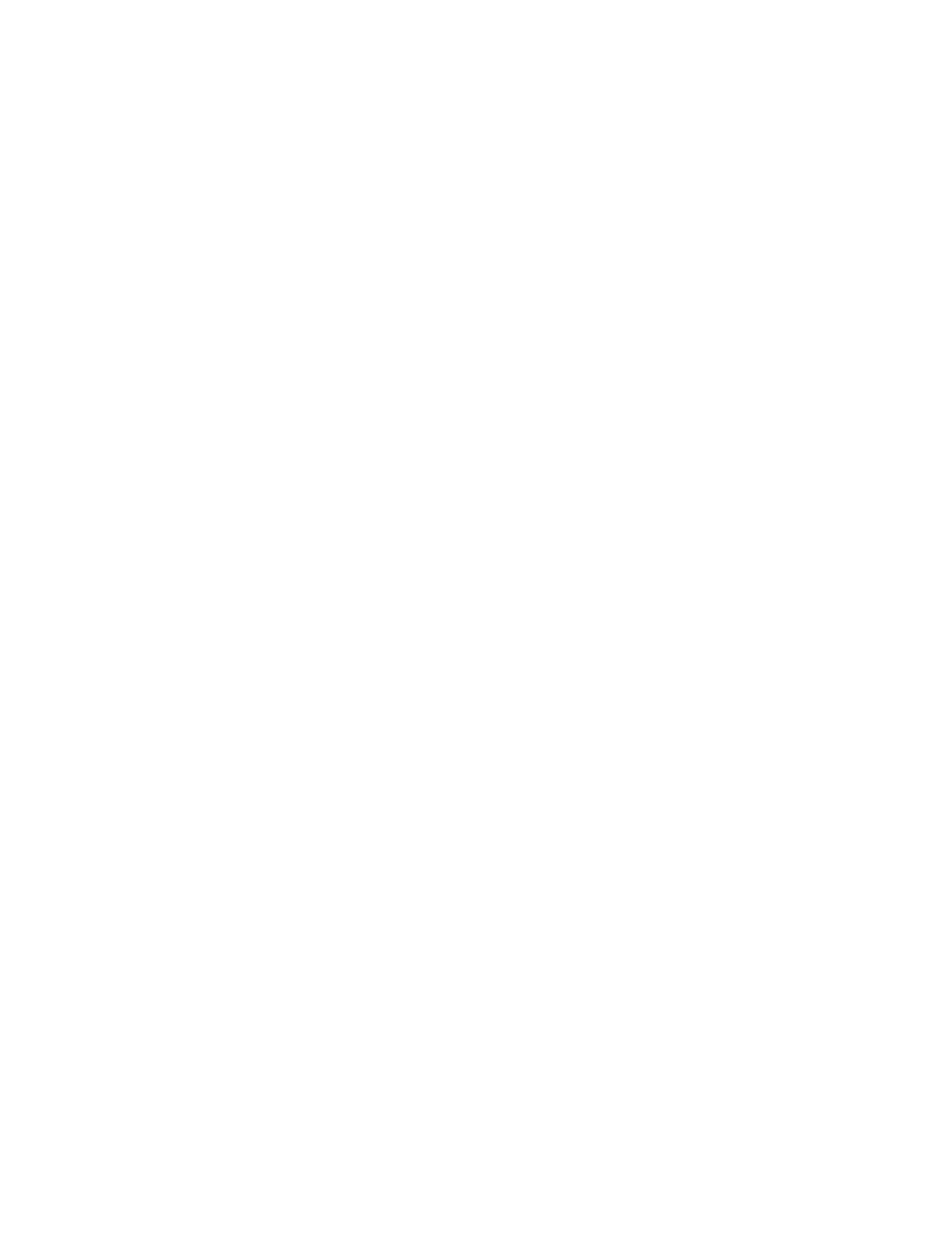
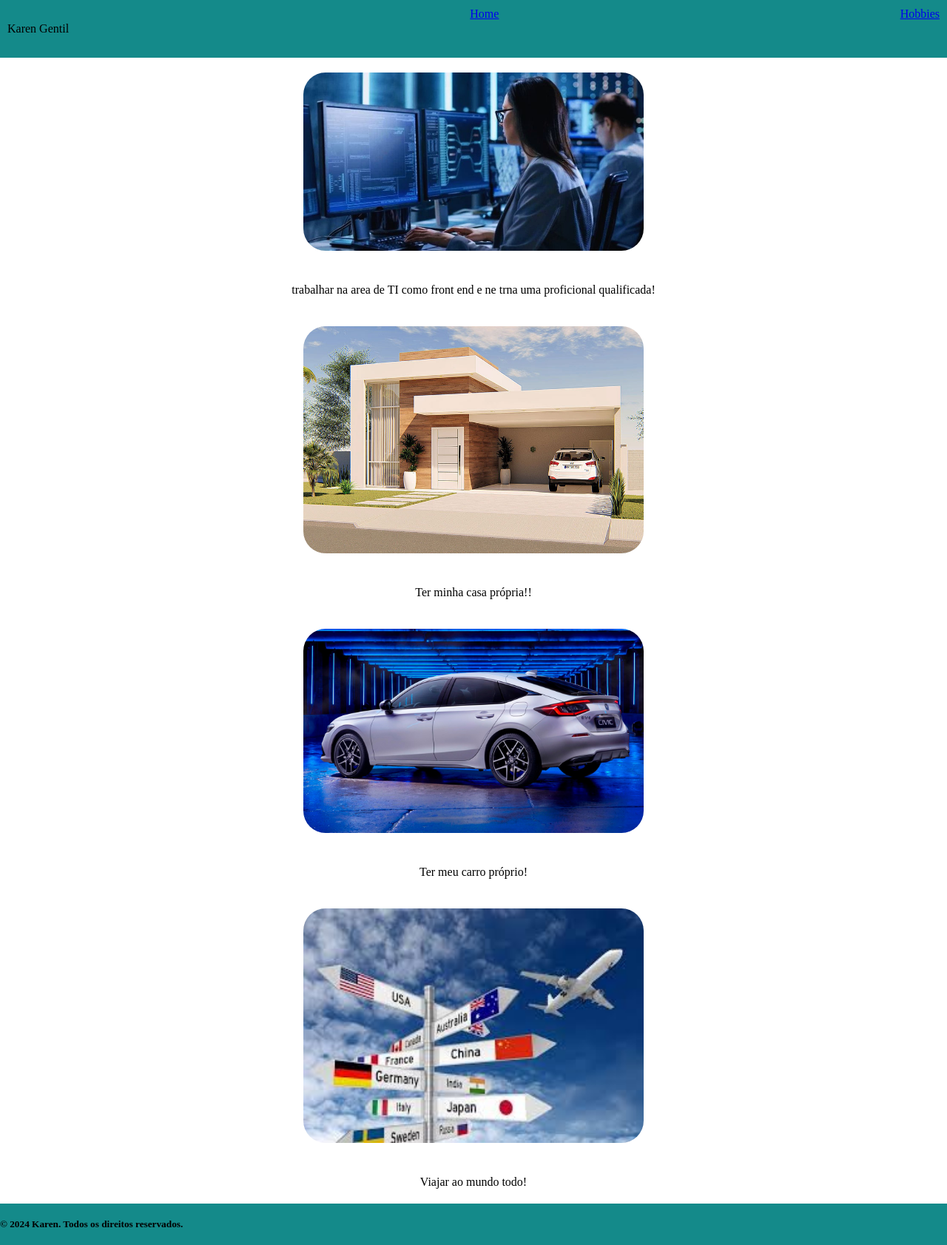
Before and after one commit to KarenGentil/Perfil, a plain HTML site: page metas.html in a window 1280 px wide. Shown: the whole page at 74% size. Before the commit the page ends 800 px from the top, so only its background shows below. Drawn offline with Linux system fonts and the light colour scheme.

Commit message:
Add files via upload

```diff
--- /dev/null
+++ b/css/style.css
@@ -0,0 +1,44 @@
+*{
+    margin: 0;
+    padding: 0;
+    box-sizing: border-box;
+}
+
+header{
+    background-color: rgb(20, 138, 138);
+    display: flex;
+    justify-content: space-between;
+    padding: 10px;
+}
+
+section{
+    background-color:rgb(20, 138, 138);
+    margin: 190px;
+    border-radius: 20px;
+    text-decoration: none;
+}
+.foto{
+    display: flex;
+    justify-content: center;
+    padding: 30px;
+}
+img{
+    align-items: center;
+    width: 500px;
+    border-radius: 20px;
+
+}
+
+h1{
+    justify-content: center;
+}
+ul, li {
+    list-style-type: none; /* Remove as bolinhas */
+    padding-left: 69px; /* Remove o recuo padrão */
+    margin: 20px; /* Remove a margem padrão, se necessário */
+  }
+
+  footer{
+    background-color:rgb(20, 138, 138);
+    justify-content: center;
+  }
--- /dev/null
+++ b/css/styleh.css
@@ -0,0 +1,45 @@
+*{
+    margin: 0;
+    padding: 0;
+    box-sizing: border-box;
+}
+
+header{
+    background-color: rgb(20, 138, 138);
+    display: flex;
+    justify-content: space-between;
+    padding: 10px;
+}
+
+
+p{
+    text-align: center;
+    padding: 20px 0;
+}
+
+
+.fotos{
+
+    text-align: center;
+}
+img{
+
+   width: 500px;
+    border-radius: 50px;
+    padding: 20px;
+    align-items: center;
+    justify-content: center;
+
+
+}
+
+h1{
+    justify-content: center;
+}
+
+
+  footer{
+    padding: 20px 0;
+    background-color:rgb(20, 138, 138);
+    justify-content: center;
+  }
--- a/metas.html
+++ b/metas.html
@@ -2,11 +2,43 @@
 <html lang="en">
 <head>
     <meta charset="UTF-8">
+    <meta name="keywords" content="blog, pessoal, hoboies">   <!--  palavras chaves -->
+    <meta http-equiv="X-UA-Compatible" content="ie=edge">
+    <meta name="description" content="pagina para criada para meu cotidiao">   <!--para descrever a pagina-->
+    <meta name="author" content="Karen Gentil">
     <meta name="viewport" content="width=device-width, initial-scale=1.0">
-    <link rel="stylesheet" href="style.css">
+    <meta name="viewport" content="width=device-width, initial-scale=1.0">
+    <link rel="shortcut icon" href="img/icon.png" type="image/x-icon">
+    <link rel="stylesheet" href="css/styleh.css">
     <title>karen</title>
 </head>
 <body>
+    <header>
+        <p>Karen Gentil</p>
+        <a href="index.html">Home</a>
+        <a href="hobbies.html">Hobbies</a>
+      </header>
+    <div class="fotos">
+    <img src="img/TRABALHO.jpg" alt="trabalho">
+    <p>trabalhar na area de TI como front end e ne trna uma proficional qualificada!</p>
+
+    <img src="img/casa.jpg" alt="dança">
+    <p>Ter minha casa própria!!</p>
+
+    <img src="img/Civic-eHEV_2.jpg" alt="Futvolei">
+    <p>Ter meu carro próprio!</p>
+
+    <img src="img/viajens.jfif" alt="futbol">
+    <p> Viajar ao mundo todo!</p>
+
+
+</div>
+    <footer>
+
+
+        <div class="rodape"> <h5>© 2024 Karen. Todos os direitos reservados.</h5></div>
+
+    </footer>
 
 </body>
 </html>
```
Also changed, not shown: hobbies.html (+35 -1 lines), index.html (+8 -2 lines), img/Civic-eHEV_2.jpg (added), img/TRABALHO.jpg (added), img/beach.jfif (added), img/beachtenis.jpg (added), img/casa.jpg (added), img/dança.webp (added), img/familia.jpeg (added), img/furvolei.jpeg (added), img/futbol.jpeg (added), img/karen.jpg (added), img/leitura.jpeg (added), img/praia.jpeg (added), 2 more files.
